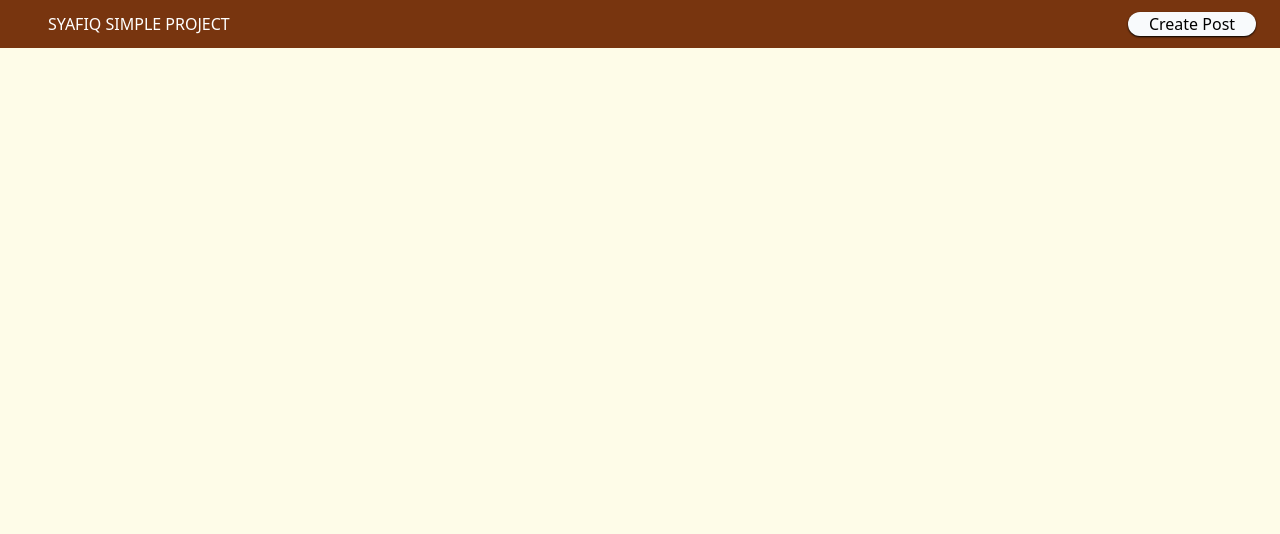
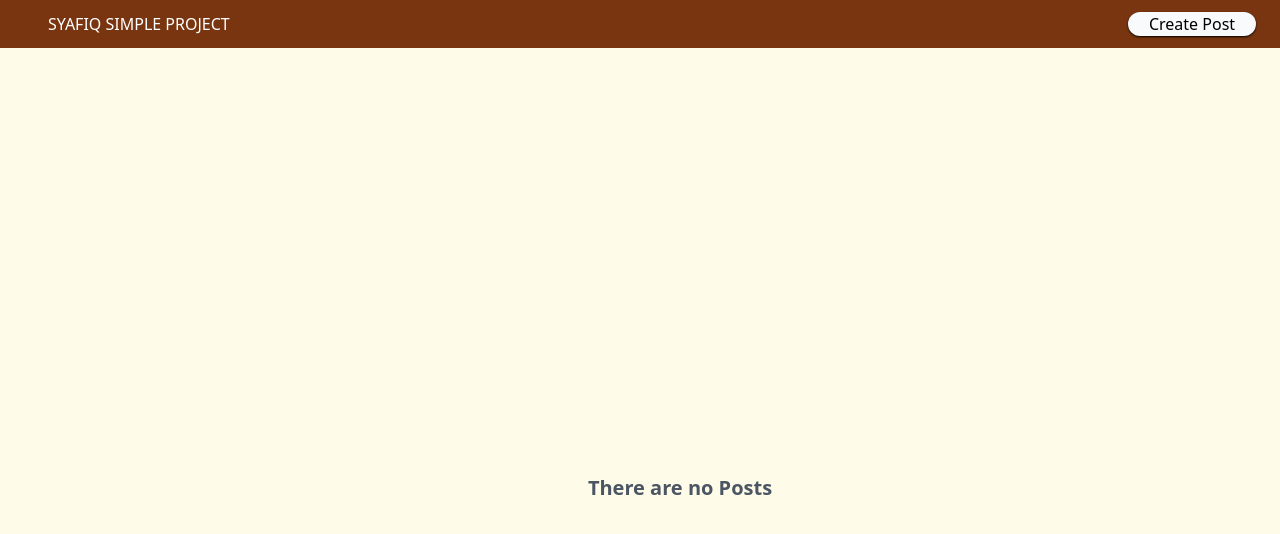
Before and after one commit to syafiqhamidun/react-study-1, a React (Vite) app: page / in a window 1280 px wide. Shown: the top 534 px of the page. Built offline with nearby package versions, Linux system fonts and the light colour scheme.

Commit message:
Creating No Post UI

```diff
--- a/src/component/ListCard.jsx
+++ b/src/component/ListCard.jsx
@@ -23,11 +23,21 @@ function ListCard({isPosting, onStopPosting}) {
                 />
             </Modal>
         )}
+        {posts.length > 0 && (
         <ul className='grid grid-cols-3'>
             {posts.map((post) => (
                 <TextCard key={post} author={post.author} body={post.body}/>
             ))}
         </ul>
+        )}
+        {posts.length === 0 && (
+        <div className="flex justify-center items-center h-screen">
+            <h1 className="text-center text-gray-600 text-xl font-semibold">
+                There are no Posts
+            </h1>
+        </div>
+        )}
+
     </div>
   )
 }
```
